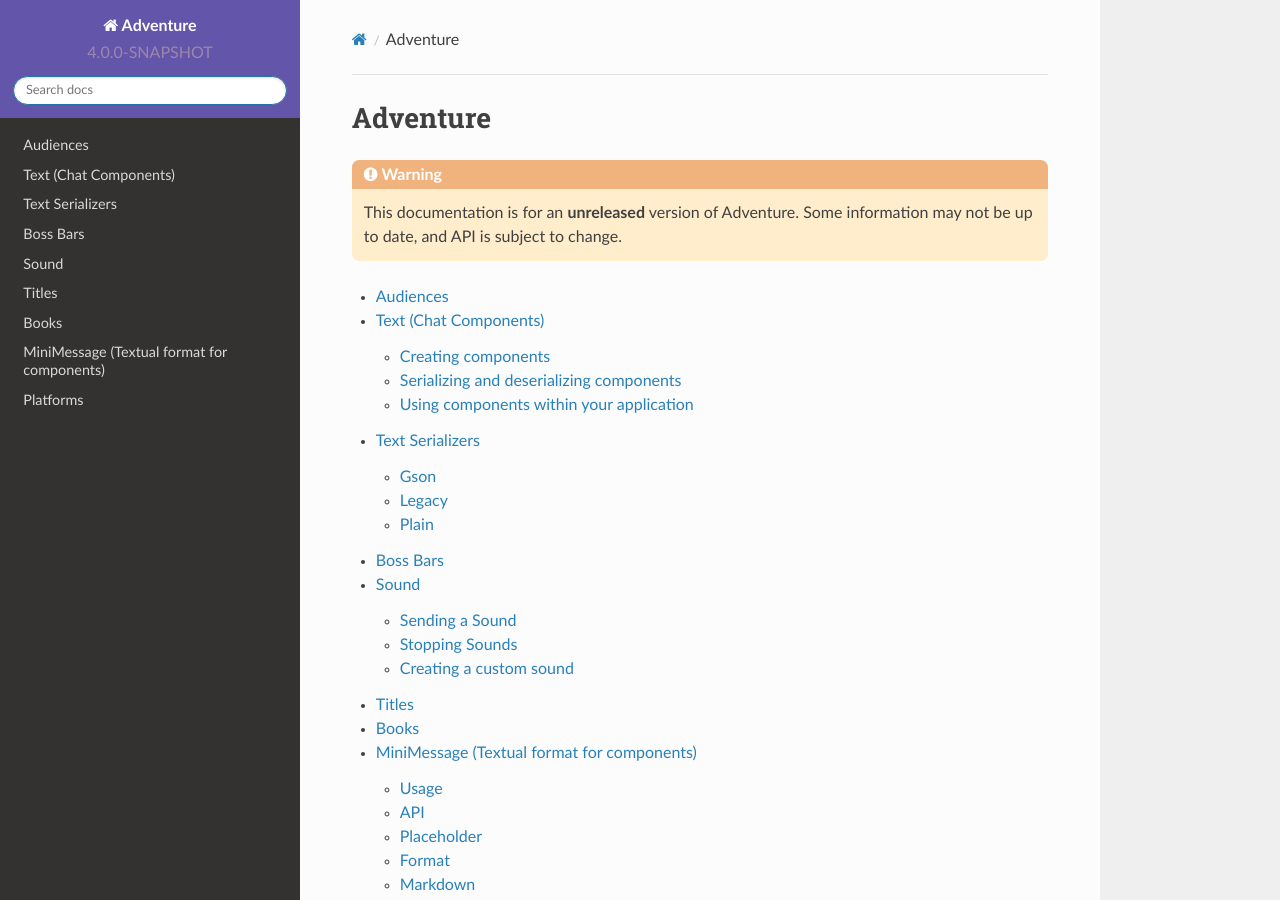
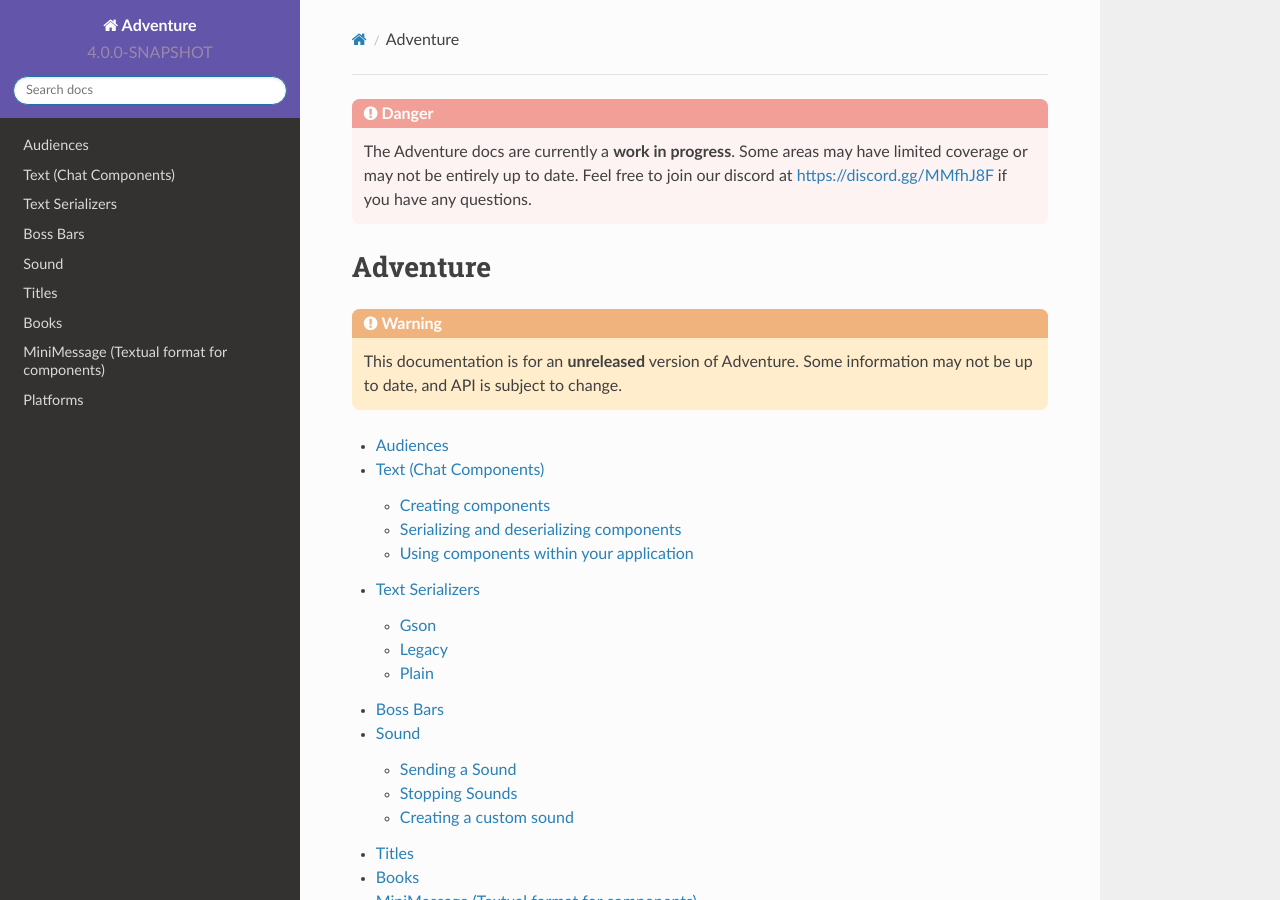
Before and after one commit to KyoriPowered/adventure-docs, a Sphinx documentation site: the page built from source/index.rst, in a window 1280 px wide and 900 px high. Built offline with Sphinx 7.4.7 and the Read the Docs theme 2.0.0, drawn with Linux system fonts in a browser that asks for light colours.

Commit message:
Add WIP warning

```diff
--- a/source/conf.py
+++ b/source/conf.py
@@ -31,6 +31,14 @@ release = version
 
 if release.endswith('-SNAPSHOT'):
     tags.add('draft')
+
+rst_prolog = """
+.. danger::
+
+    The Adventure docs are currently a **work in progress**. Some areas may have limited coverage or may not be entirely up to date.
+    Feel free to join our discord at `<https://discord.gg/MMfhJ8F>`_ if you have any questions.
+
+"""
 
 
 
```
